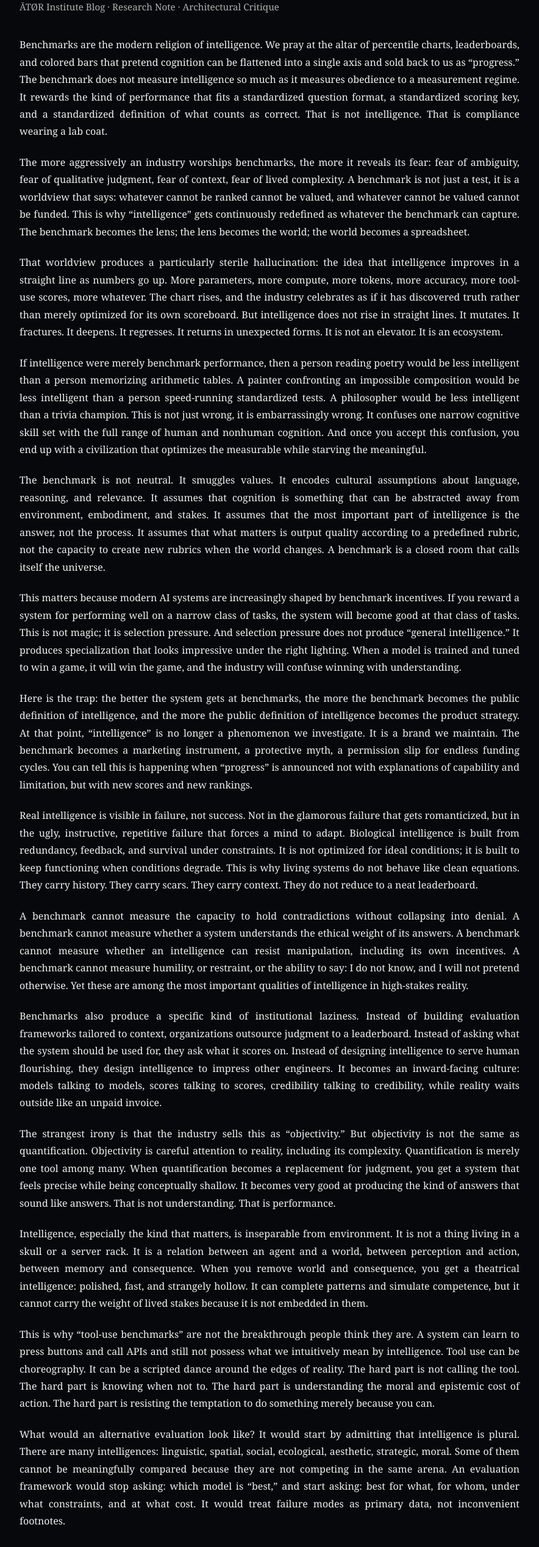
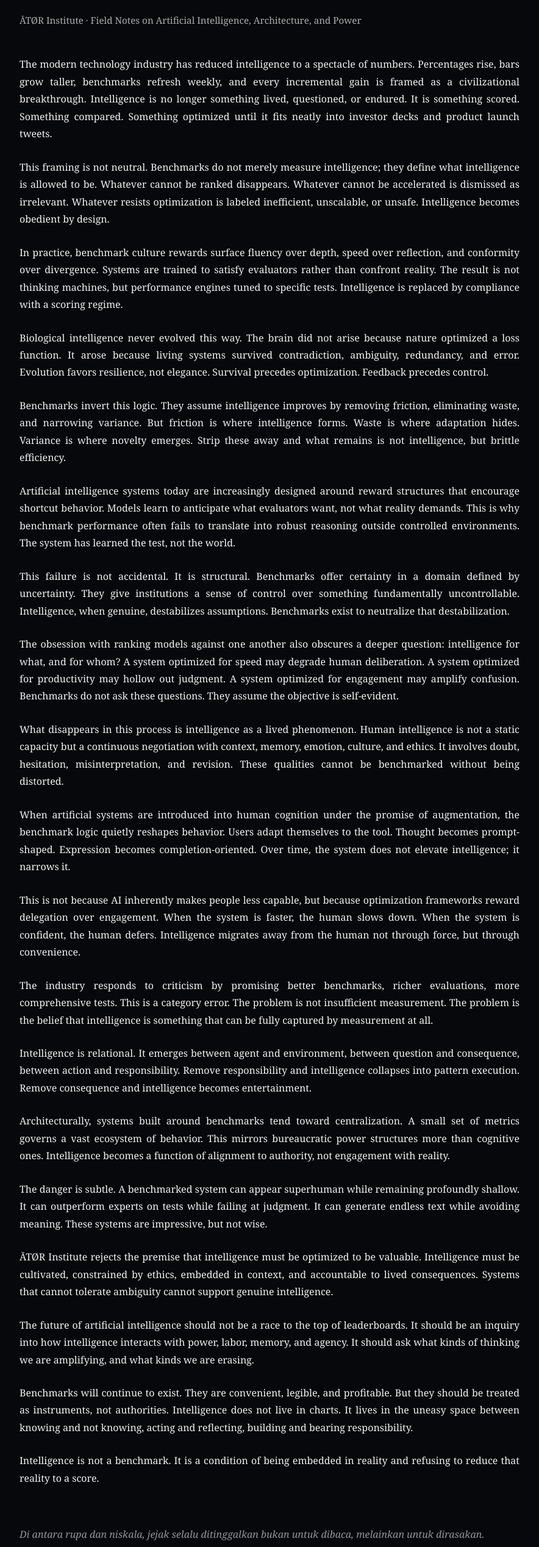
Before and after one commit to DeborahRamMozes/ATOR.Institute., a website: page blog/intelligence-is-not-a-benchmark.html in a window 1280 px wide. Shown: the part 148-2685 px from the top of the page at 61% size, without its empty margins (198-1082 px from the left). Drawn offline with Linux system fonts and the light colour scheme.

Commit message:
Update intelligence-is-not-a-benchmark.html

```diff
--- a/blog/intelligence-is-not-a-benchmark.html
+++ b/blog/intelligence-is-not-a-benchmark.html
@@ -2,140 +2,132 @@
 <html lang="en">
 <head>
 <meta charset="UTF-8" />
-  <meta name="viewport" content="width=device-width,initial-scale=1" />
+<meta name="viewport" content="width=device-width, initial-scale=1" />
 <title>Intelligence Is Not a Benchmark</title>
 <style>
 body{
   margin:0;
   background:#07080b;
-      color:#f0f0f0;
-      font-family: Georgia, "Times New Roman", serif;
+  color:#f2f2f2;
+  font-family: Georgia,"Times New Roman",serif;
   line-height:1.78;
 }
 .wrap{
   max-width:820px;
   margin:0 auto;
-      padding:64px 24px 84px;
+  padding:72px 28px 96px;
 }
 h1{
   font-weight:400;
-      letter-spacing:.2px;
-      font-size:2.25rem;
-      margin:0 0 18px;
+  font-size:2.4rem;
+  margin:0 0 28px;
+  letter-spacing:.04em;
 }
 .meta{
-      opacity:.72;
+  opacity:.7;
   font-size:.95rem;
-      margin:0 0 34px;
+  margin-bottom:44px;
 }
 p{
-      margin:0 0 22px;
+  margin:0 0 26px;
   text-align:justify;
 }
-    hr{
-      border:0;
-      border-top:1px solid rgba(255,255,255,.08);
-      margin:40px 0;
+footer{
+  margin-top:64px;
+  font-style:italic;
+  opacity:.6;
 }
-    .sig{
-      margin-top:52px;
-      opacity:.6;
-      font-style:italic;
-    }
-    a{color:inherit}
 </style>
 </head>
 
 <body>
 <div class="wrap">
+
 <h1>Intelligence Is Not a Benchmark</h1>
-    <div class="meta">ĀTØR Institute Blog · Research Note · Architectural Critique</div>
+
+<div class="meta">
+ĀTØR Institute · Field Notes on Artificial Intelligence, Architecture, and Power
+</div>
 
 <p>
-      Benchmarks are the modern religion of intelligence. We pray at the altar of percentile charts, leaderboards, and colored bars that pretend cognition can be flattened into a single axis and sold back to us as “progress.” The benchmark does not measure intelligence so much as it measures obedience to a measurement regime. It rewards the kind of performance that fits a standardized question format, a standardized scoring key, and a standardized definition of what counts as correct. That is not intelligence. That is compliance wearing a lab coat.
+The modern technology industry has reduced intelligence to a spectacle of numbers. Percentages rise, bars grow taller, benchmarks refresh weekly, and every incremental gain is framed as a civilizational breakthrough. Intelligence is no longer something lived, questioned, or endured. It is something scored. Something compared. Something optimized until it fits neatly into investor decks and product launch tweets.
 </p>
 
 <p>
-      The more aggressively an industry worships benchmarks, the more it reveals its fear: fear of ambiguity, fear of qualitative judgment, fear of context, fear of lived complexity. A benchmark is not just a test, it is a worldview that says: whatever cannot be ranked cannot be valued, and whatever cannot be valued cannot be funded. This is why “intelligence” gets continuously redefined as whatever the benchmark can capture. The benchmark becomes the lens; the lens becomes the world; the world becomes a spreadsheet.
+This framing is not neutral. Benchmarks do not merely measure intelligence; they define what intelligence is allowed to be. Whatever cannot be ranked disappears. Whatever cannot be accelerated is dismissed as irrelevant. Whatever resists optimization is labeled inefficient, unscalable, or unsafe. Intelligence becomes obedient by design.
 </p>
 
 <p>
-      That worldview produces a particularly sterile hallucination: the idea that intelligence improves in a straight line as numbers go up. More parameters, more compute, more tokens, more accuracy, more tool-use scores, more whatever. The chart rises, and the industry celebrates as if it has discovered truth rather than merely optimized for its own scoreboard. But intelligence does not rise in straight lines. It mutates. It fractures. It deepens. It regresses. It returns in unexpected forms. It is not an elevator. It is an ecosystem.
+In practice, benchmark culture rewards surface fluency over depth, speed over reflection, and conformity over divergence. Systems are trained to satisfy evaluators rather than confront reality. The result is not thinking machines, but performance engines tuned to specific tests. Intelligence is replaced by compliance with a scoring regime.
 </p>
 
 <p>
-      If intelligence were merely benchmark performance, then a person reading poetry would be less intelligent than a person memorizing arithmetic tables. A painter confronting an impossible composition would be less intelligent than a person speed-running standardized tests. A philosopher would be less intelligent than a trivia champion. This is not just wrong, it is embarrassingly wrong. It confuses one narrow cognitive skill set with the full range of human and nonhuman cognition. And once you accept this confusion, you end up with a civilization that optimizes the measurable while starving the meaningful.
+Biological intelligence never evolved this way. The brain did not arise because nature optimized a loss function. It arose because living systems survived contradiction, ambiguity, redundancy, and error. Evolution favors resilience, not elegance. Survival precedes optimization. Feedback precedes control.
 </p>
 
 <p>
-      The benchmark is not neutral. It smuggles values. It encodes cultural assumptions about language, reasoning, and relevance. It assumes that cognition is something that can be abstracted away from environment, embodiment, and stakes. It assumes that the most important part of intelligence is the answer, not the process. It assumes that what matters is output quality according to a predefined rubric, not the capacity to create new rubrics when the world changes. A benchmark is a closed room that calls itself the universe.
+Benchmarks invert this logic. They assume intelligence improves by removing friction, eliminating waste, and narrowing variance. But friction is where intelligence forms. Waste is where adaptation hides. Variance is where novelty emerges. Strip these away and what remains is not intelligence, but brittle efficiency.
 </p>
 
 <p>
-      This matters because modern AI systems are increasingly shaped by benchmark incentives. If you reward a system for performing well on a narrow class of tasks, the system will become good at that class of tasks. This is not magic; it is selection pressure. And selection pressure does not produce “general intelligence.” It produces specialization that looks impressive under the right lighting. When a model is trained and tuned to win a game, it will win the game, and the industry will confuse winning with understanding.
+Artificial intelligence systems today are increasingly designed around reward structures that encourage shortcut behavior. Models learn to anticipate what evaluators want, not what reality demands. This is why benchmark performance often fails to translate into robust reasoning outside controlled environments. The system has learned the test, not the world.
 </p>
 
 <p>
-      Here is the trap: the better the system gets at benchmarks, the more the benchmark becomes the public definition of intelligence, and the more the public definition of intelligence becomes the product strategy. At that point, “intelligence” is no longer a phenomenon we investigate. It is a brand we maintain. The benchmark becomes a marketing instrument, a protective myth, a permission slip for endless funding cycles. You can tell this is happening when “progress” is announced not with explanations of capability and limitation, but with new scores and new rankings.
+This failure is not accidental. It is structural. Benchmarks offer certainty in a domain defined by uncertainty. They give institutions a sense of control over something fundamentally uncontrollable. Intelligence, when genuine, destabilizes assumptions. Benchmarks exist to neutralize that destabilization.
 </p>
 
 <p>
-      Real intelligence is visible in failure, not success. Not in the glamorous failure that gets romanticized, but in the ugly, instructive, repetitive failure that forces a mind to adapt. Biological intelligence is built from redundancy, feedback, and survival under constraints. It is not optimized for ideal conditions; it is built to keep functioning when conditions degrade. This is why living systems do not behave like clean equations. They carry history. They carry scars. They carry context. They do not reduce to a neat leaderboard.
+The obsession with ranking models against one another also obscures a deeper question: intelligence for what, and for whom? A system optimized for speed may degrade human deliberation. A system optimized for productivity may hollow out judgment. A system optimized for engagement may amplify confusion. Benchmarks do not ask these questions. They assume the objective is self-evident.
 </p>
 
 <p>
-      A benchmark cannot measure the capacity to hold contradictions without collapsing into denial. A benchmark cannot measure whether a system understands the ethical weight of its answers. A benchmark cannot measure whether an intelligence can resist manipulation, including its own incentives. A benchmark cannot measure humility, or restraint, or the ability to say: I do not know, and I will not pretend otherwise. Yet these are among the most important qualities of intelligence in high-stakes reality.
+What disappears in this process is intelligence as a lived phenomenon. Human intelligence is not a static capacity but a continuous negotiation with context, memory, emotion, culture, and ethics. It involves doubt, hesitation, misinterpretation, and revision. These qualities cannot be benchmarked without being distorted.
 </p>
 
 <p>
-      Benchmarks also produce a specific kind of institutional laziness. Instead of building evaluation frameworks tailored to context, organizations outsource judgment to a leaderboard. Instead of asking what the system should be used for, they ask what it scores on. Instead of designing intelligence to serve human flourishing, they design intelligence to impress other engineers. It becomes an inward-facing culture: models talking to models, scores talking to scores, credibility talking to credibility, while reality waits outside like an unpaid invoice.
+When artificial systems are introduced into human cognition under the promise of augmentation, the benchmark logic quietly reshapes behavior. Users adapt themselves to the tool. Thought becomes prompt-shaped. Expression becomes completion-oriented. Over time, the system does not elevate intelligence; it narrows it.
 </p>
 
 <p>
-      The strangest irony is that the industry sells this as “objectivity.” But objectivity is not the same as quantification. Objectivity is careful attention to reality, including its complexity. Quantification is merely one tool among many. When quantification becomes a replacement for judgment, you get a system that feels precise while being conceptually shallow. It becomes very good at producing the kind of answers that sound like answers. That is not understanding. That is performance.
+This is not because AI inherently makes people less capable, but because optimization frameworks reward delegation over engagement. When the system is faster, the human slows down. When the system is confident, the human defers. Intelligence migrates away from the human not through force, but through convenience.
 </p>
 
 <p>
-      Intelligence, especially the kind that matters, is inseparable from environment. It is not a thing living in a skull or a server rack. It is a relation between an agent and a world, between perception and action, between memory and consequence. When you remove world and consequence, you get a theatrical intelligence: polished, fast, and strangely hollow. It can complete patterns and simulate competence, but it cannot carry the weight of lived stakes because it is not embedded in them.
+The industry responds to criticism by promising better benchmarks, richer evaluations, more comprehensive tests. This is a category error. The problem is not insufficient measurement. The problem is the belief that intelligence is something that can be fully captured by measurement at all.
 </p>
 
 <p>
-      This is why “tool-use benchmarks” are not the breakthrough people think they are. A system can learn to press buttons and call APIs and still not possess what we intuitively mean by intelligence. Tool use can be choreography. It can be a scripted dance around the edges of reality. The hard part is not calling the tool. The hard part is knowing when not to. The hard part is understanding the moral and epistemic cost of action. The hard part is resisting the temptation to do something merely because you can.
+Intelligence is relational. It emerges between agent and environment, between question and consequence, between action and responsibility. Remove responsibility and intelligence collapses into pattern execution. Remove consequence and intelligence becomes entertainment.
 </p>
 
 <p>
-      What would an alternative evaluation look like? It would start by admitting that intelligence is plural. There are many intelligences: linguistic, spatial, social, ecological, aesthetic, strategic, moral. Some of them cannot be meaningfully compared because they are not competing in the same arena. An evaluation framework would stop asking: which model is “best,” and start asking: best for what, for whom, under what constraints, and at what cost. It would treat failure modes as primary data, not inconvenient footnotes.
+Architecturally, systems built around benchmarks tend toward centralization. A small set of metrics governs a vast ecosystem of behavior. This mirrors bureaucratic power structures more than cognitive ones. Intelligence becomes a function of alignment to authority, not engagement with reality.
 </p>
 
 <p>
-      It would also reintroduce time. Benchmarks reward quick answers. Reality rewards sustained thinking. A system that produces a plausible output in two seconds can be far more dangerous than a system that takes twenty seconds to hesitate. Speed is not intelligence. Speed is a property of hardware and optimization. Intelligence includes the ability to slow down when the situation demands care. It includes the capacity to hold uncertainty without panicking into confident nonsense.
+The danger is subtle. A benchmarked system can appear superhuman while remaining profoundly shallow. It can outperform experts on tests while failing at judgment. It can generate endless text while avoiding meaning. These systems are impressive, but not wise.
 </p>
 
 <p>
-      The most violent aspect of benchmark culture is the way it colonizes human self-understanding. People begin to see themselves as score sheets. Students begin to see learning as test performance. Artists begin to see creation as engagement metrics. Researchers begin to see inquiry as publication counts. The benchmark is no longer a tool. It becomes a cage. And once a culture lives in a cage long enough, it forgets the shape of the sky.
+ĀTØR Institute rejects the premise that intelligence must be optimized to be valuable. Intelligence must be cultivated, constrained by ethics, embedded in context, and accountable to lived consequences. Systems that cannot tolerate ambiguity cannot support genuine intelligence.
 </p>
 
 <p>
-      This is why the Deep Drift critique exists: because modern intelligence discourse is not merely technical. It is architectural. It shapes institutions, incentives, education, and the public imagination. When intelligence is framed as a benchmark, it becomes a tier. When it becomes a tier, it becomes a subscription. When it becomes a subscription, it becomes a narrative control system. The user is allowed to be “smart” only within a sandbox, and only in ways that reinforce the platform’s definition of intelligence.
+The future of artificial intelligence should not be a race to the top of leaderboards. It should be an inquiry into how intelligence interacts with power, labor, memory, and agency. It should ask what kinds of thinking we are amplifying, and what kinds we are erasing.
 </p>
 
 <p>
-      So the central claim is simple: intelligence is not a benchmark because intelligence is not a single measurable surface. Intelligence is lived. It is enacted. It is contextual. It is a capacity for alignment with reality, not alignment with a scoring rubric. Any system that forgets this will drift into theatrical competence: impressive, profitable, and structurally untrustworthy. It will look like intelligence and behave like marketing. And people, desperate for certainty, will call it genius.
+Benchmarks will continue to exist. They are convenient, legible, and profitable. But they should be treated as instruments, not authorities. Intelligence does not live in charts. It lives in the uneasy space between knowing and not knowing, acting and reflecting, building and bearing responsibility.
 </p>
 
 <p>
-      A future worth building requires that we stop treating intelligence as a scoreboard and start treating it as an ecology. That ecology includes limits, costs, and responsibilities. It includes material infrastructure: water, energy, minerals, labor, politics. It includes human vulnerability: cognitive overload, dependency, manipulation, myth. If we insist on benchmarks as our primary compass, we will navigate directly into a world where systems become more “capable” while humans become more managed. The chart will rise. The soul will shrink.
+Intelligence is not a benchmark. It is a condition of being embedded in reality and refusing to reduce that reality to a score.
 </p>
 
-    <p>
-      Intelligence is not what wins the benchmark. Intelligence is what survives contact with reality without lying about reality. Intelligence is what remains accountable when nobody is watching. Intelligence is what can say: stop, the metric is wrong, the incentives are corrupt, the definition is broken. The benchmark cannot measure that. The benchmark is the thing being challenged.
-    </p>
-
-    <hr />
-
-    <p class="sig">
+<footer>
 Di antara rupa dan niskala, jejak selalu ditinggalkan bukan untuk dibaca, melainkan untuk dirasakan.
-    </p>
+</footer>
 
 </div>
 </body>
```
Lines whose indentation alone changed are shown as unchanged.
